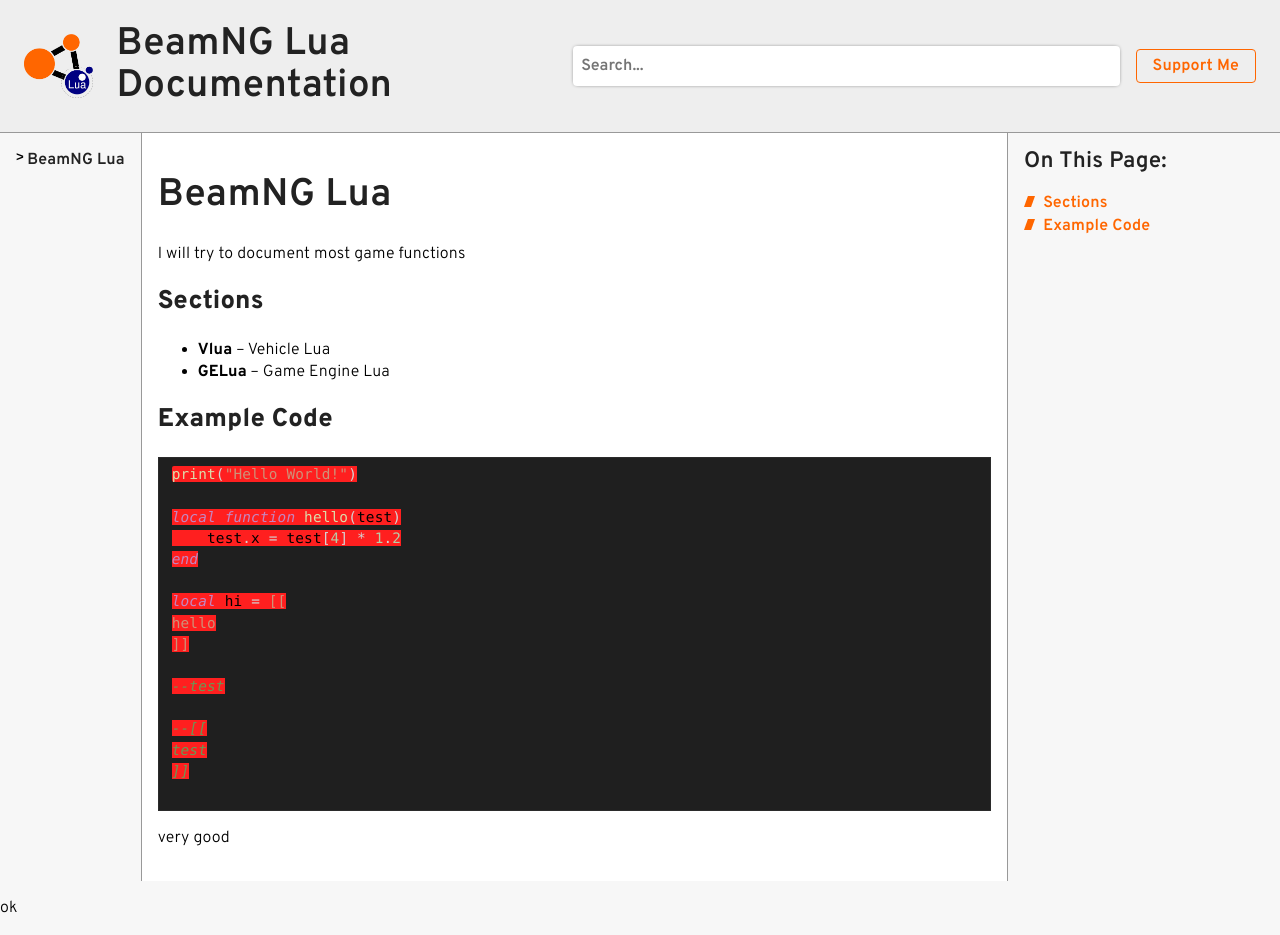
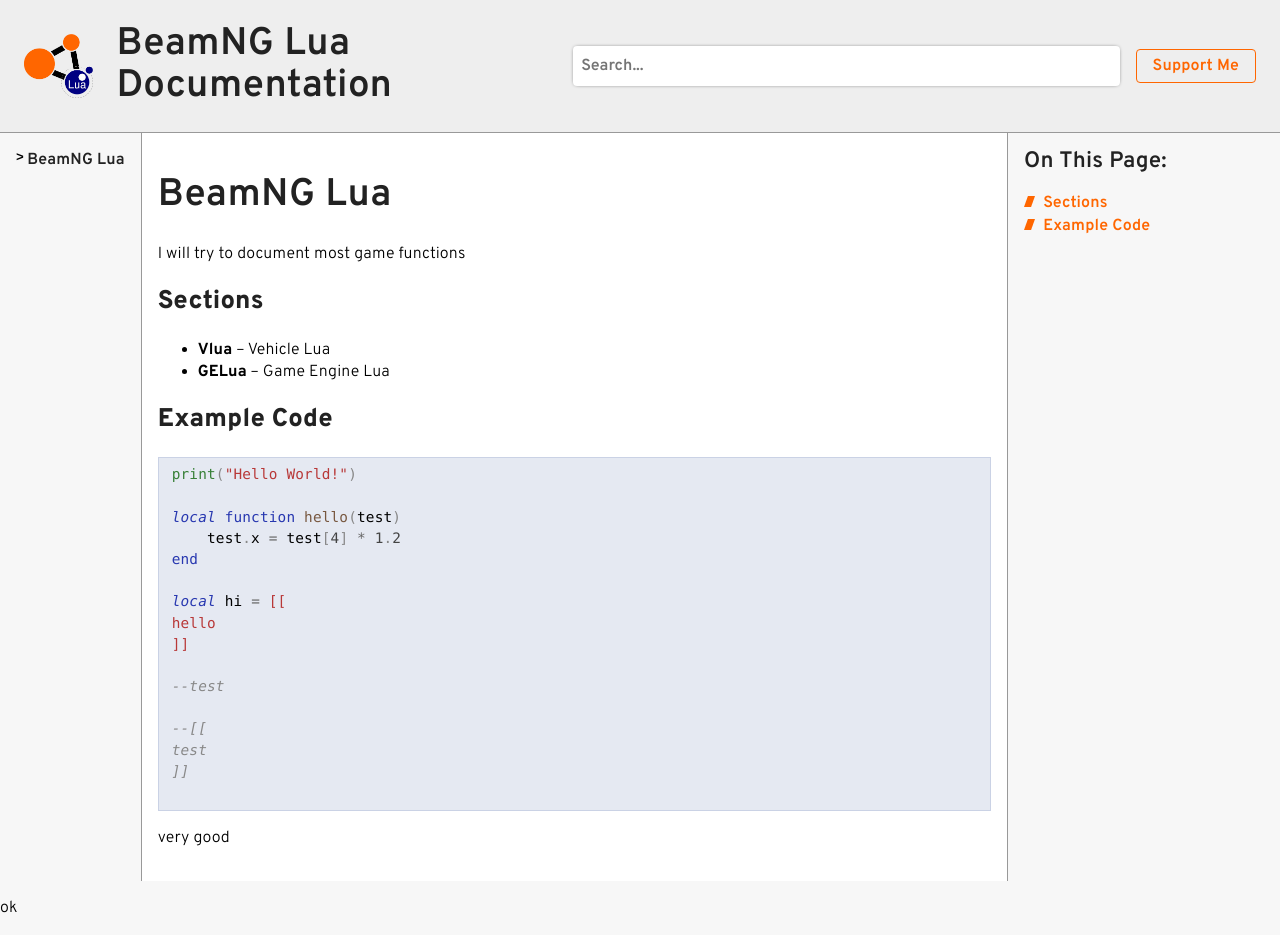
Before and after one commit to E32k/e32k.github.io, a Jekyll site: the page built from beamng/lua/index.md, in a window 1280 px wide. Built offline with Jekyll 4.4.1, drawn with Linux system fonts in a browser that asks for light colours.

Commit message:
revert colors

```diff
--- a/assets/style.css
+++ b/assets/style.css
@@ -533,150 +533,335 @@
 .content pre {
   margin: 1em 0;
   padding: 0.5em 1em;
-  border: 1px solid #2B2B2B;
-  background-color: #1F1F1F;
+  border: 1px solid #CAD2E5;
+  background-color: #E5E9F2;
   cursor: text; }
 .content pre code {
   padding: 0;
-  background: #FF1F1F;
+  background: inherit;
   border: none;
   line-height: 1.25rem; }
 
 
-/* Errors */
+
+/* Other */
+/* Error */
 .highlight code .err {
-  color: #D21414;
-}
+  background-color: #ff67676e; }
 
-/* Line Table / Numbers */
-.highlight code .lntd,
-.highlight code .lntable,
-.highlight code .lnt,
-.highlight code .ln {
+/* LineTableTD */
+.highlight code .lntd {
+  vertical-align: top;
+  padding: 0;
   margin: 0;
+  border: 0; }
+
+/* LineTable */
+.highlight code .lntable {
+  border-spacing: 0;
   padding: 0;
+  margin: 0;
   border: 0;
-}
-.highlight code .lnt {
-  margin-right: 0.4em;
-  padding: 0 0.4em;
-  color: #6A9955;
-}
+  width: auto;
+  overflow: auto;
+  display: block; }
 
-/* Highlighted Line */
+/* LineHighlight */
 .highlight code .hl {
   display: block;
   width: 100%;
-  background-color: #FFD70033; /* light highlight (adjust alpha if needed) */
-}
+  background-color: #ffe0b0; }
 
-/* Keywords */
-.highlight code .k,
-.highlight code .kd,
-.highlight code .kn,
-.highlight code .kp,
-.highlight code .kr,
+/* LineNumbersTable */
+.highlight code .lnt {
+  margin-right: 0.4em;
+  padding: 0 0.4em 0 0.4em;
+  color: #7f7f7f; }
+
+/* LineNumbers */
+.highlight code .ln {
+  margin-right: 0.4em;
+  padding: 0 0.4em 0 0.4em;
+  color: #7f7f7f; }
+
+/* Keyword */
+.highlight code .k {
+  color: #2838b0; }
+
+/* KeywordConstant */
+.highlight code .kc {
+  color: #444444;
+  font-style: italic; }
+
+/* KeywordDeclaration */
+.highlight code .kd {
+  color: #2838b0;
+  font-style: italic; }
+
+/* KeywordNamespace */
+.highlight code .kn {
+  color: #2838b0; }
+
+/* KeywordPseudo */
+.highlight code .kp {
+  color: #2838b0; }
+
+/* KeywordReserved */
+.highlight code .kr {
+  color: #2838b0; }
+
+/* KeywordType */
 .highlight code .kt {
-  color: #C586C0;
-  font-style: italic; /* only for kd and kt, optional */
-}
+  color: #2838b0;
+  font-style: italic; }
 
-/* Names */
-.highlight code .na,
-.highlight code .nb,
-.highlight code .nc,
-.highlight code .nd,
-.highlight code .ni,
-.highlight code .ne,
-.highlight code .nf,
-.highlight code .fm,
-.highlight code .nl,
-.highlight code .nn,
-.highlight code .nt,
-.highlight code .nv,
-.highlight code .vg,
+/* Name */
+/* NameAttribute */
+.highlight code .na {
+  color: #388038; }
+
+/* NameBuiltin */
+.highlight code .nb {
+  color: #388038; }
+
+/* NameBuiltinPseudo */
+.highlight code .bp {
+  font-style: italic; }
+
+/* NameClass */
+.highlight code .nc {
+  color: #287088; }
+
+/* NameConstant */
+.highlight code .no {
+  color: #b85820; }
+
+/* NameDecorator */
+.highlight code .nd {
+  color: #287088; }
+
+/* NameEntity */
+.highlight code .ni {
+  color: #709030; }
+
+/* NameException */
+.highlight code .ne {
+  color: #908828; }
+
+/* NameFunction */
+.highlight code .nf {
+  color: #785840; }
+
+/* NameFunctionMagic */
+.highlight code .fm {
+  color: #b85820; }
+
+/* NameLabel */
+.highlight code .nl {
+  color: #289870; }
+
+/* NameNamespace */
+.highlight code .nn {
+  color: #289870; }
+
+/* NameOther */
+/* NameProperty */
+/* NameTag */
+.highlight code .nt {
+  color: #2838b0; }
+
+/* NameVariable */
+.highlight code .nv {
+  color: #b04040; }
+
+/* NameVariableClass */
+/* NameVariableGlobal */
+.highlight code .vg {
+  color: #908828; }
+
+/* NameVariableInstance */
+/* NameVariableMagic */
 .highlight code .vm {
-  color: #DCDCAA; /* general function/name color */
-}
+  color: #b85820; }
 
-/* Strings */
-.highlight code .s,
-.highlight code .sa,
-.highlight code .sb,
-.highlight code .sc,
-.highlight code .dl,
-.highlight code .sd,
-.highlight code .s1,
-.highlight code .s2,
-.highlight code .se,
-.highlight code .sh,
-.highlight code .si,
-.highlight code .sx,
+/* Literal */
+/* LiteralDate */
+/* LiteralString */
+.highlight code .s {
+  color: #b83838; }
+
+/* LiteralStringAffix */
+.highlight code .sa {
+  color: #444444; }
+
+/* LiteralStringBacktick */
+.highlight code .sb {
+  color: #b83838; }
+
+/* LiteralStringChar */
+.highlight code .sc {
+  color: #a848a8; }
+
+/* LiteralStringDelimiter */
+.highlight code .dl {
+  color: #b85820; }
+
+/* LiteralStringDoc */
+.highlight code .sd {
+  color: #b85820;
+  font-style: italic; }
+
+/* LiteralStringDouble */
+.highlight code .s2 {
+  color: #b83838; }
+
+/* LiteralStringEscape */
+.highlight code .se {
+  color: #709030; }
+
+/* LiteralStringHeredoc */
+.highlight code .sh {
+  color: #b83838; }
+
+/* LiteralStringInterpol */
+.highlight code .si {
+  color: #b83838;
+  text-decoration: underline; }
+
+/* LiteralStringOther */
+.highlight code .sx {
+  color: #a848a8; }
+
+/* LiteralStringRegex */
 .highlight code .sr {
-  color: #CE9178;
-}
-.highlight code .si {
-  text-decoration: underline;
-}
+  color: #a848a8; }
 
-/* Numbers */
-.highlight code .m,
-.highlight code .mb,
-.highlight code .mf,
-.highlight code .mh,
-.highlight code .mi,
-.highlight code .il,
+/* LiteralStringSingle */
+.highlight code .s1 {
+  color: #b83838; }
+
+/* LiteralStringSymbol */
+.highlight code .ss {
+  color: #b83838; }
+
+/* LiteralNumber */
+.highlight code .m {
+  color: #444444; }
+
+/* LiteralNumberBin */
+.highlight code .mb {
+  color: #444444; }
+
+/* LiteralNumberFloat */
+.highlight code .mf {
+  color: #444444; }
+
+/* LiteralNumberHex */
+.highlight code .mh {
+  color: #444444; }
+
+/* LiteralNumberInteger */
+.highlight code .mi {
+  color: #444444; }
+
+/* LiteralNumberIntegerLong */
+.highlight code .il {
+  color: #444444; }
+
+/* LiteralNumberOct */
 .highlight code .mo {
-  color: #B5CEA8;
-}
+  color: #444444; }
 
-/* Operators / Punctuation */
-.highlight code .o,
-.highlight code .ow,
+/* Operator */
+.highlight code .o {
+  color: #666666; }
+
+/* OperatorWord */
+.highlight code .ow {
+  color: #a848a8; }
+
+/* Punctuation */
 .highlight code .p {
-  color: #D4D4D4;
-}
+  color: #888888; }
 
-/* Comments */
-.highlight code .c,
-.highlight code .ch,
-.highlight code .cm,
-.highlight code .c1,
-.highlight code .cs,
-.highlight code .cp,
+/* Comment */
+.highlight code .c {
+  color: #888888;
+  font-style: italic; }
+
+/* CommentHashbang */
+.highlight code .ch {
+  color: #287088;
+  font-style: italic; }
+
+/* CommentMultiline */
+.highlight code .cm {
+  color: #888888;
+  font-style: italic; }
+
+/* CommentSingle */
+.highlight code .c1 {
+  color: #888888;
+  font-style: italic; }
+
+/* CommentSpecial */
+.highlight code .cs {
+  color: #888888;
+  font-style: italic; }
+
+/* CommentPreproc */
+.highlight code .cp {
+  color: #289870; }
+
+/* CommentPreprocFile */
 .highlight code .cpf {
-  color: #6A9955;
-  font-style: italic;
-}
+  color: #289870; }
 
-/* Generic / Misc */
-.highlight code .gd,
+/* Generic */
+/* GenericDeleted */
+.highlight code .gd {
+  color: #c02828; }
+
+/* GenericEmph */
+.highlight code .ge {
+  font-style: italic; }
+
+/* GenericError */
 .highlight code .gr {
-  color: #D21414;
-}
-.highlight code .ge {
-  font-style: italic;
-}
+  color: #c02828; }
+
+/* GenericHeading */
+.highlight code .gh {
+  color: #666666; }
+
+/* GenericInserted */
 .highlight code .gi {
-  color: #4EC9B0;
-}
-.highlight code .gp,
+  color: #388038; }
+
+/* GenericOutput */
+.highlight code .go {
+  color: #666666; }
+
+/* GenericPrompt */
+.highlight code .gp {
+  color: #444444; }
+
+/* GenericStrong */
+.highlight code .gs {
+  font-weight: bold; }
+
+/* GenericSubheading */
 .highlight code .gu {
-  color: #9CDCFE;
-}
-.highlight code .gh,
-.highlight code .go,
+  color: #444444; }
+
+/* GenericTraceback */
 .highlight code .gt {
-  color: #569CD6;
-}
-.highlight code .gs {
-  font-weight: bold;
-}
+  color: #2838b0; }
+
+/* GenericUnderline */
 .highlight code .gl {
-  text-decoration: underline;
-}
+  text-decoration: underline; }
 
-/* Whitespace */
+/* TextWhitespace */
 .highlight code .w {
-  color: #DA70D6;
-}
+  color: #a89028; }
```
